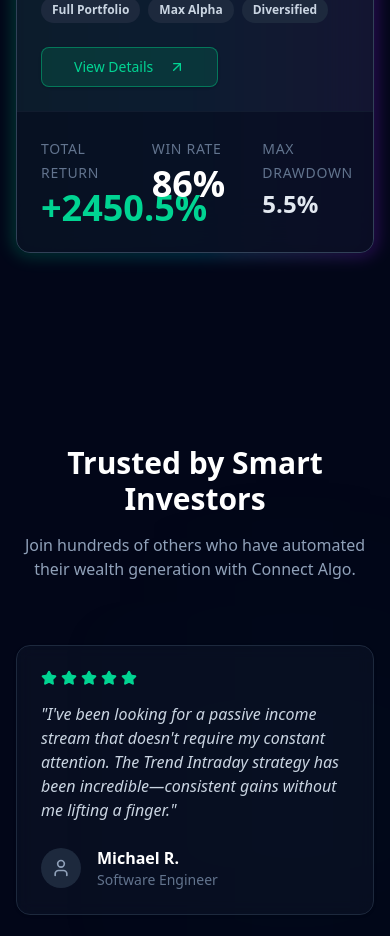
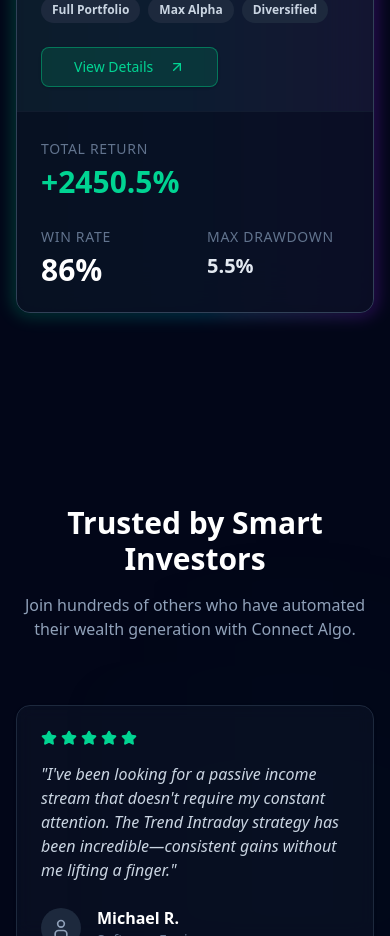
Before and after one commit to gcharbelll-cpu/connectalgo, a Next.js app: page / in a window 390 px wide. Shown: the part 3600-4536 px from the top of the page. Built offline with nearby package versions, Linux system fonts and the light colour scheme.

Commit message:
style: fix strategy card stats overlap on mobile devices

```diff
--- a/src/components/strategies/StrategyCard.tsx
+++ b/src/components/strategies/StrategyCard.tsx
@@ -53,18 +53,18 @@ export function StrategyCard({ strategy, isFeatured = false }: StrategyCardProps
                 </div>
 
                 <div className="flex-1 bg-slate-950/50 p-6 md:p-8 flex flex-col justify-center border-t md:border-t-0 md:border-l border-slate-800/50">
-                    <div className="grid grid-cols-3 gap-6 md:gap-8">
-                        <div>
-                            <span className="text-sm text-slate-500 uppercase tracking-wider">Total Return</span>
-                            <div className="text-4xl font-bold text-emerald-400 mt-1">+{strategy.roi}%</div>
+                    <div className="grid grid-cols-2 md:grid-cols-3 gap-6 md:gap-8">
+                        <div className="col-span-2 md:col-span-1">
+                            <span className="text-sm text-slate-500 uppercase tracking-wider flex-shrink-0">Total Return</span>
+                            <div className="text-3xl md:text-4xl font-bold text-emerald-400 mt-1">+{strategy.roi}%</div>
                         </div>
                         <div>
-                            <span className="text-sm text-slate-500 uppercase tracking-wider">Win Rate</span>
-                            <div className="text-4xl font-bold text-white mt-1">{strategy.winRate}%</div>
+                            <span className="text-sm text-slate-500 uppercase tracking-wider flex-shrink-0">Win Rate</span>
+                            <div className="text-3xl md:text-4xl font-bold text-white mt-1">{strategy.winRate}%</div>
                         </div>
                         <div>
-                            <span className="text-sm text-slate-500 uppercase tracking-wider">Max Drawdown</span>
-                            <div className="text-2xl font-bold text-slate-200 mt-1">{strategy.drawdown}%</div>
+                            <span className="text-sm text-slate-500 uppercase tracking-wider flex-shrink-0">Max Drawdown</span>
+                            <div className="text-xl md:text-2xl font-bold text-slate-200 mt-1">{strategy.drawdown}%</div>
                         </div>
                     </div>
                 </div>
```
